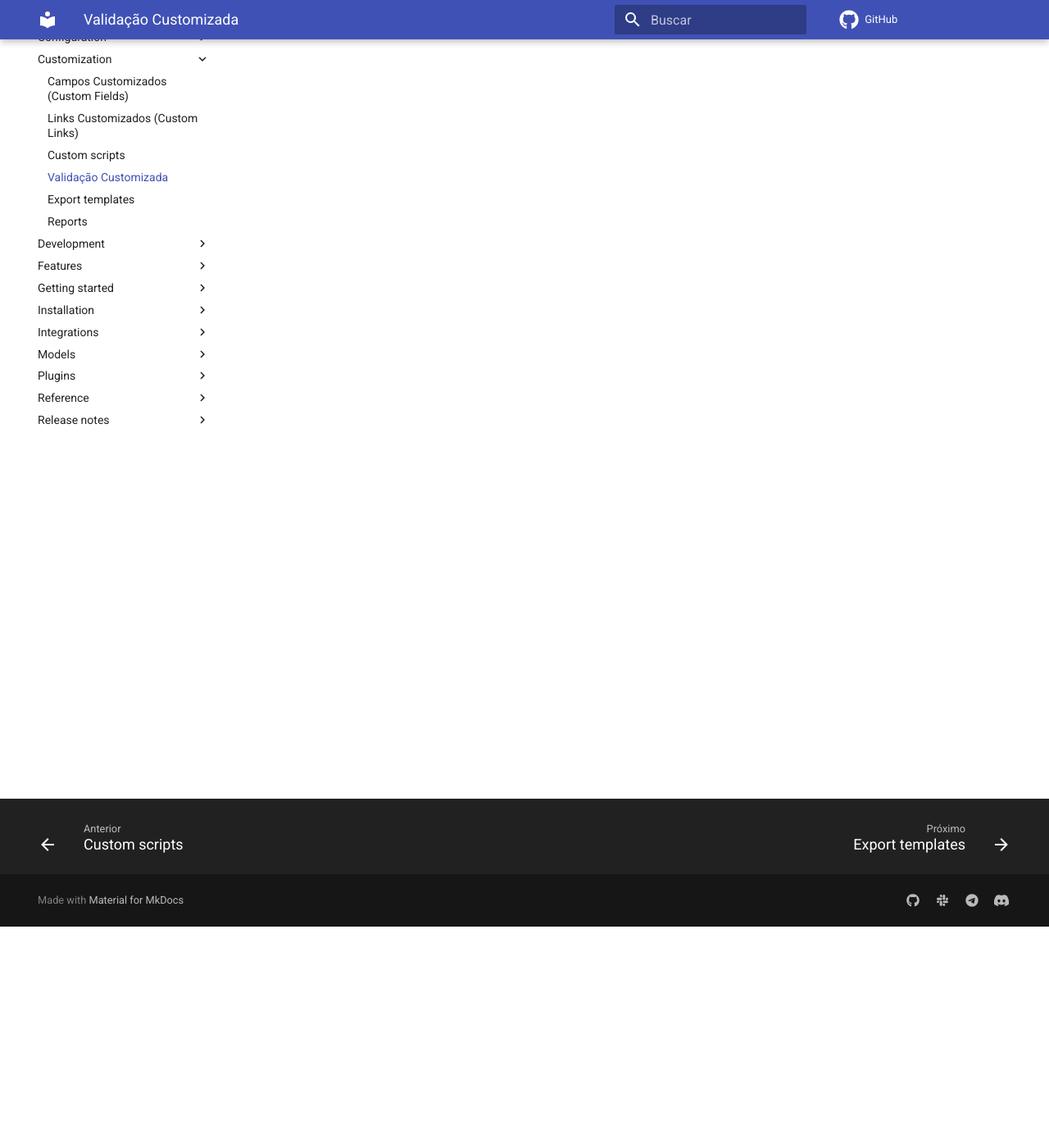
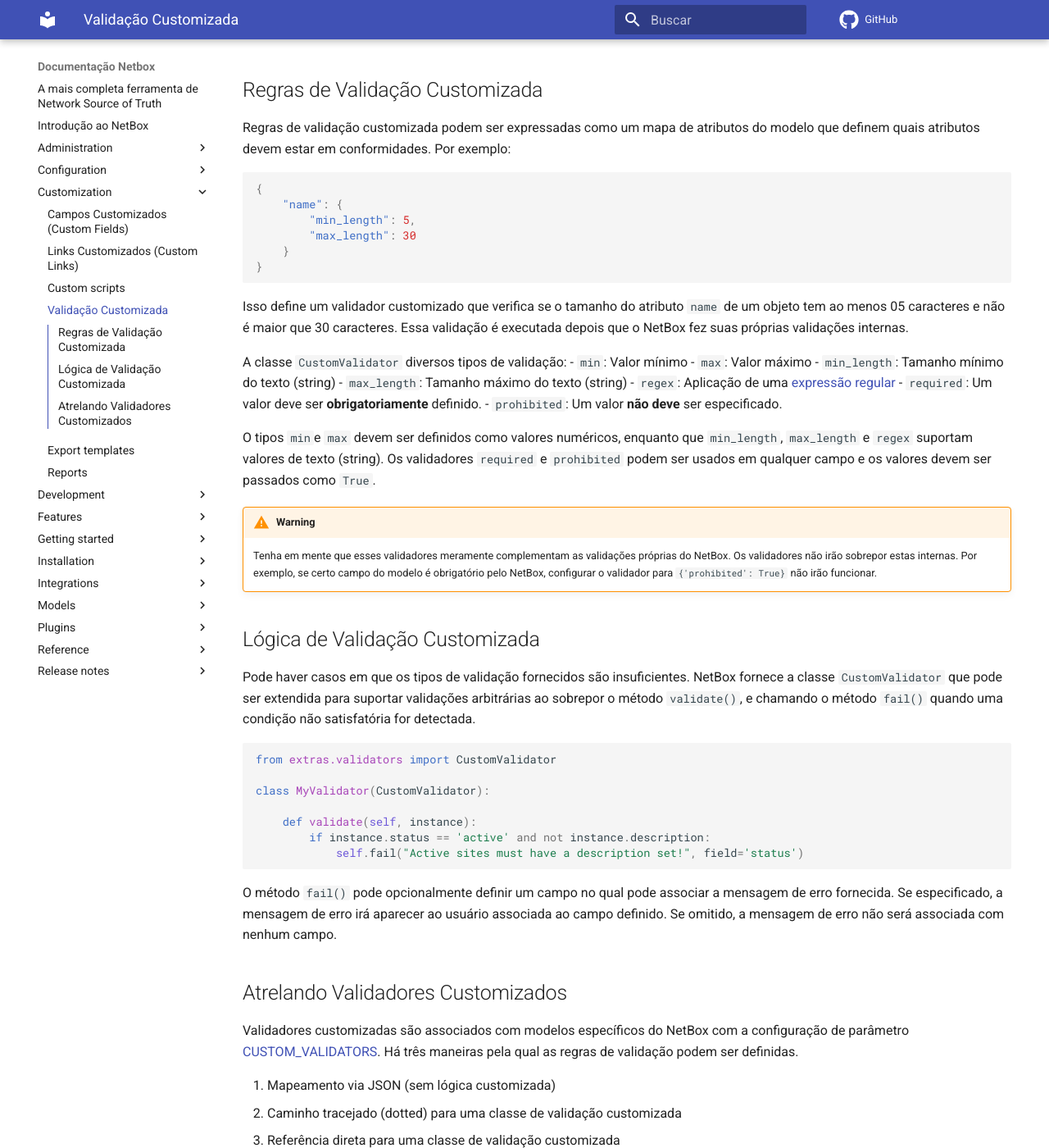
Before and after one commit to netdevopsbr/docs.netbox.dev.br, an MkDocs documentation site: the page built from docs/customization/custom-validation.md, in a window 1280 px wide and 1400 px high, scrolled down 270 px. Shown: the whole window at 82% size. Built offline with MkDocs 1.6.1 and Material for MkDocs 9.7.7, drawn with Linux system fonts in a browser that asks for light colours; nearby versions of some CDN libraries; comment, search, counter and statistics services are not loaded; some of the changed text lies outside the part shown.

Commit message:
Add 'custom-validation.md' page

````diff
--- a/docs/customization/custom-validation.md
+++ b/docs/customization/custom-validation.md
@@ -1 +1,117 @@
 # Validação Customizada
+
+NetBox valida valida todo objeto antes de ser escrito no banco de dados para validar a integridade de dados. Essa validação inclui coisas como verificar a formatação correta e se as referências ao objeto são válidas. No entanto, você pode querer complementar a validação com algumas regras de sua escolha. Por exemplo, talvez você queira que todos os nomes de Site (Locais) estejam em conformidade com um padrão específico. Isso pode ser usado através de regras de custom validation (validação customizada).
+
+## Regras de Validação Customizada
+
+Regras de validação customizada podem ser expressadas como um mapa de atributos do modelo que definem quais atributos devem estar em conformidades. Por exemplo:
+
+```json
+{
+    "name": {
+        "min_length": 5,
+        "max_length": 30
+    }
+}
+```
+
+Isso define um validador customizado que verifica se o tamanho do atributo `name` de um objeto tem ao menos 05 caracteres e não é maior que 30 caracteres. Essa validação é executada depois que o NetBox fez suas próprias validações internas.
+
+A classe `CustomValidator` diversos tipos de validação:
+- `min`: Valor mínimo
+- `max`: Valor máximo
+- `min_length`: Tamanho mínimo do texto (string)
+- `max_length`: Tamanho máximo do texto (string)
+- `regex`: Aplicação de uma [expressão regular](https://en.wikipedia.org/wiki/Regular_expression)
+- `required`: Um valor deve ser **obrigatoriamente** definido.
+- `prohibited`: Um valor **não deve** ser especificado.
+
+O tipos `min`e `max` devem ser definidos como valores numéricos, enquanto que `min_length`, `max_length` e `regex` suportam valores de texto (string). Os validadores `required` e `prohibited` podem ser usados em qualquer campo e os valores devem ser passados como `True`.
+
+!!! warning
+
+    Tenha em mente que esses validadores meramente complementam as validações próprias do NetBox. Os validadores não irão sobrepor estas internas. Por exemplo, se certo campo do modelo é obrigatório pelo NetBox, configurar o validador para `{'prohibited': True}` não irão funcionar.
+
+## Lógica de Validação Customizada
+
+Pode haver casos em que os tipos de validação fornecidos são insuficientes. NetBox fornece a classe `CustomValidator` que pode ser extendida para suportar validações arbitrárias ao sobrepor o método `validate()`, e chamando o método `fail()` quando uma condição não satisfatória for detectada.
+
+```python
+from extras.validators import CustomValidator
+
+class MyValidator(CustomValidator):
+
+    def validate(self, instance):
+        if instance.status == 'active' and not instance.description:
+            self.fail("Active sites must have a description set!", field='status')
+```
+
+O método `fail()` pode opcionalmente definir um campo no qual pode associar a mensagem de erro fornecida. Se especificado, a mensagem de erro irá aparecer ao usuário associada ao campo definido. Se omitido, a mensagem de erro não será associada com nenhum campo.
+
+## Atrelando Validadores Customizados
+
+Validadores customizadas são associados com modelos específicos do NetBox com a configuração de parâmetro [CUSTOM_VALIDATORS](https://docs.netbox.dev/en/stable/configuration/data-validation/#custom_validators). Há três maneiras pela qual as regras de validação podem ser definidas.
+
+1. Mapeamento via JSON (sem lógica customizada)
+2. Caminho tracejado (dotted) para uma classe de validação customizada
+3. Referência direta para uma classe de validação customizada
+
+# Dados "Puro" (Plain Data)
+
+Para casos que a lógica customizada não é necessária, é suficiente passar regras de validação como objetos compatíveis com JSON puro (plain). Essa abordagem tipicamente permite uma portabilidade da sua configuração. Por exemplo:
+
+```python
+CUSTOM_VALIDATORS = {
+    "dcim.site": [
+        {
+            "name": {
+                "min_length": 5,
+                "max_length": 30,
+            }
+        }
+    ],
+    "dcim.device": [
+        {
+            "platform": {
+                "required": True,
+            }
+        }
+    ]
+}
+```
+
+## Caminho Tracejado (Dotted Path)
+
+Em instâncias que a classe da validação customizada é necessária, ela pode ser referenciada pelo seu Python path (relativo ao diretório de produção do NetBox)
+
+```python
+CUSTOM_VALIDATORS = {
+    'dcim.site': (
+        'my_validators.Validator1',
+        'my_validators.Validator2',
+    ),
+    'dcim.device': (
+        'my_validators.Validator3',
+    )
+}
+```
+
+Essa abordagem exige que a classe sendo instanciada seja importada diretamente pelo arquivo de configuração do Python.
+
+```python
+from my_validators import Validator1, Validator2, Validator3
+
+CUSTOM_VALIDATORS = {
+    'dcim.site': (
+        Validator1(),
+        Validator2(),
+    ),
+    'dcim.device': (
+        Validator3(),
+    )
+}
+```
+
+!!! note
+
+    Mesmo que seja definido apenas um validador, deve ser utilizado como um iterable.
````
